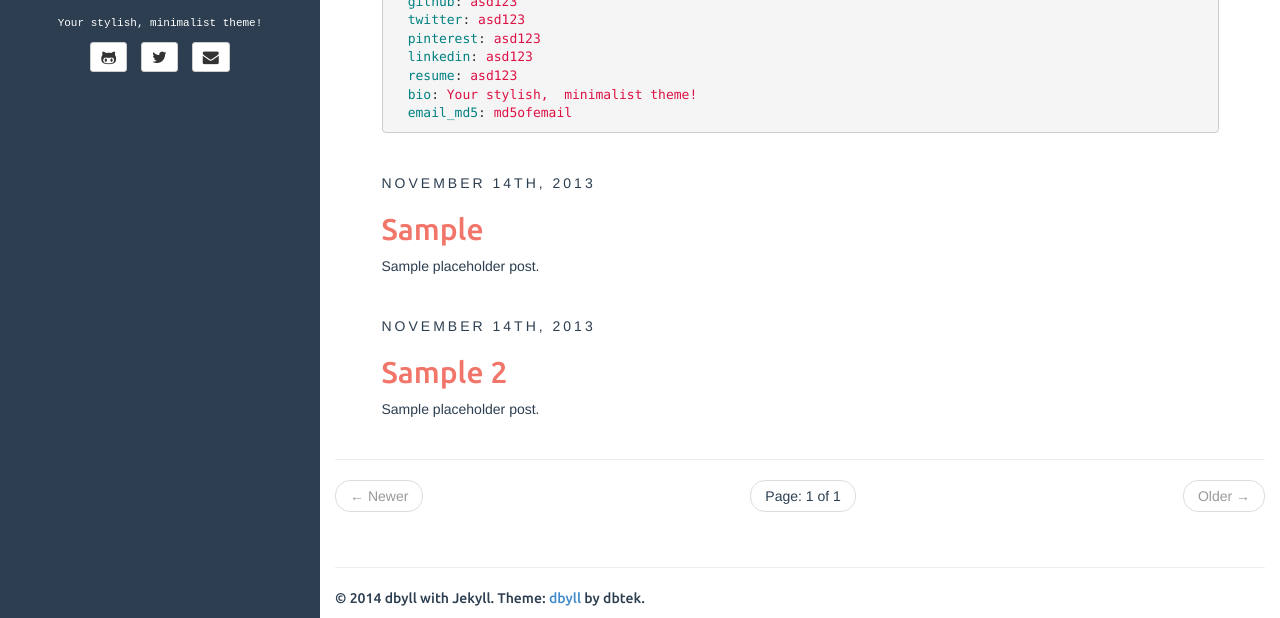
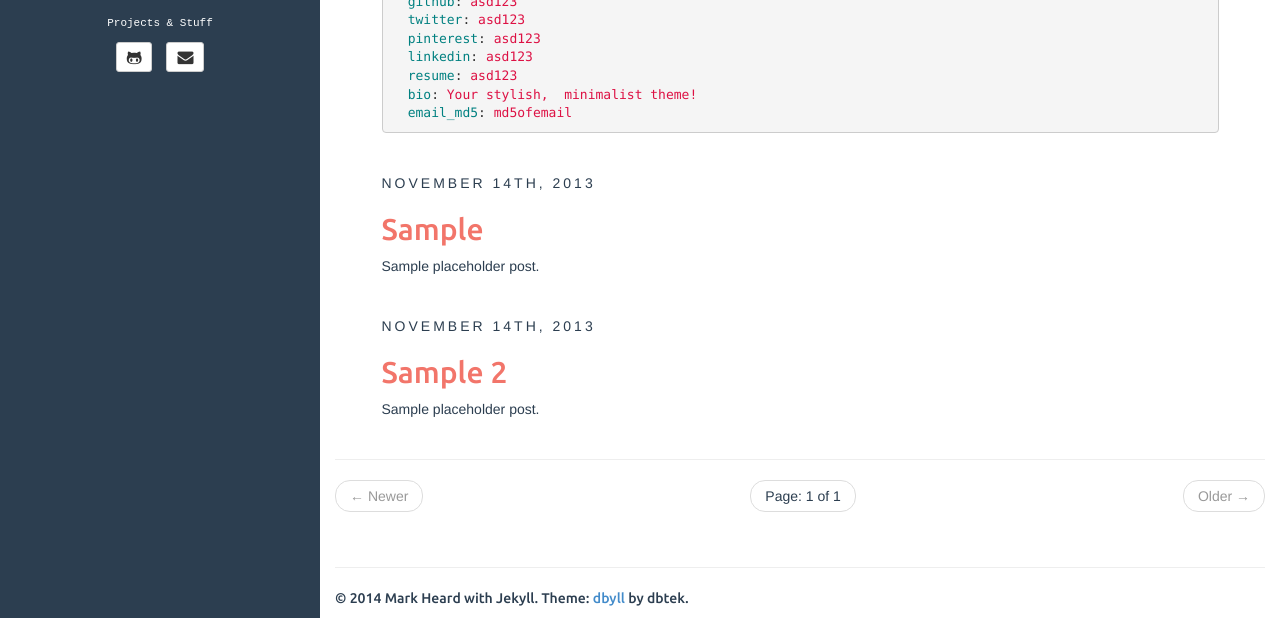
Before and after one commit to Langdale/Langdale.github.io, a Jekyll site: the page built from index.html, in a window 1280 px wide and 900 px high, scrolled down 1098 px, cut to the strip 282-900 px from the top of the window. Built offline with Jekyll 4.4.1, drawn with Linux system fonts in a browser that asks for light colours; the list of posts is cut into pages by our own code.

Commit message:
Update _config.yml

```diff
--- a/_config.yml
+++ b/_config.yml
@@ -12,18 +12,16 @@ defaults:
     scope:
       path: "" # empty string for all files
     values:
-      title: dbyll
+      title: Langdale
 
 description: Stylish Jekyll Theme
 author:
-  name: dbyll
-  email: dbyll@ismaildemirbilek.com
-  github: dbtek
-  twitter: dbtek
-  pinterest: asd123
-  linkedin: asd123
-  bio: Your stylish, minimalist theme!
-  email_md5: 726351295ec82e145928582f595aa3aa
+  name: Mark Heard
+  email: heard298@gmail.com
+  github: Langdale
+  twitter:
+  bio: Projects & Stuff
+  email_md5: 52a4a75196521a363206b8b20513d57a
 
 rss_path: feed.xml
 categories_path: categories.html
```
